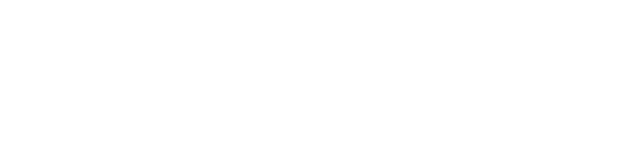
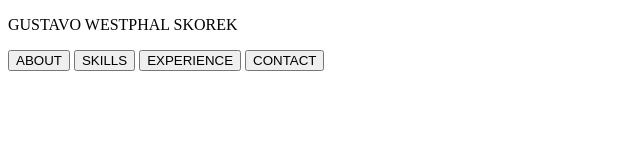
Before and after one commit to gustavows17/Portif-lio-Online, a plain HTML site: page index.html in a window 1280 px wide. Shown: the whole page, without its empty margins (0-640 px from the left). Drawn offline with Linux system fonts and the light colour scheme.

Commit message:
Add header and buttons

```diff
--- a/index.html
+++ b/index.html
@@ -7,6 +7,13 @@
     <title>Portifólio - Gustavo Westphal Skorek</title>
 </head>
 <body>
+    <header>
+        <p>GUSTAVO WESTPHAL SKOREK</p>
+        <button>ABOUT</button>
+        <button>SKILLS</button>
+        <button>EXPERIENCE</button>
+        <button>CONTACT</button>
+    </header>
 
 </body>
 </html>
```
